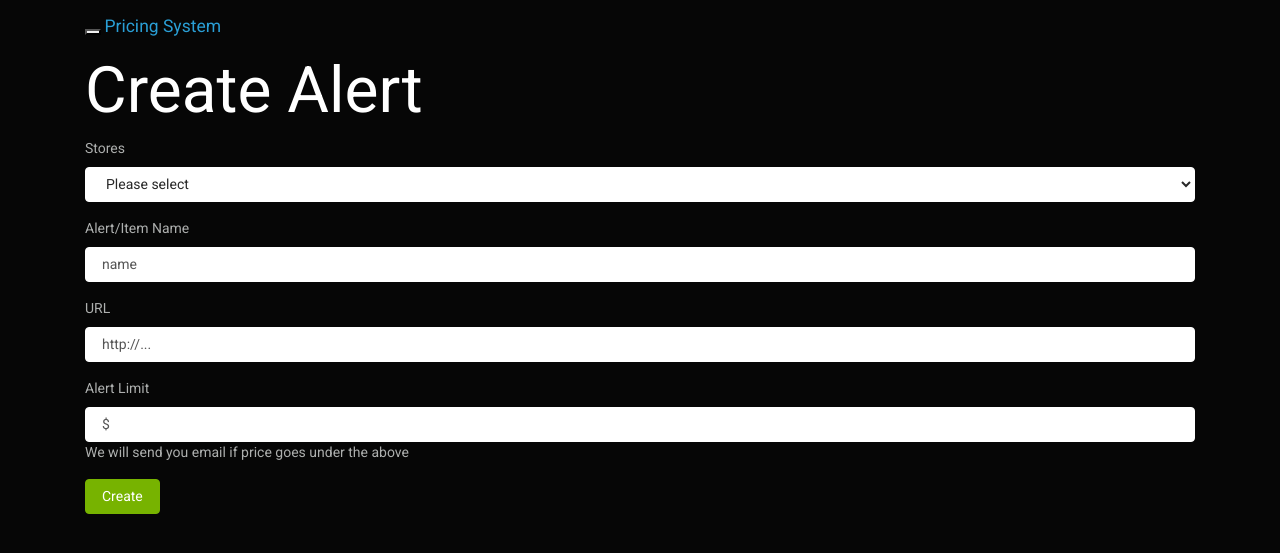
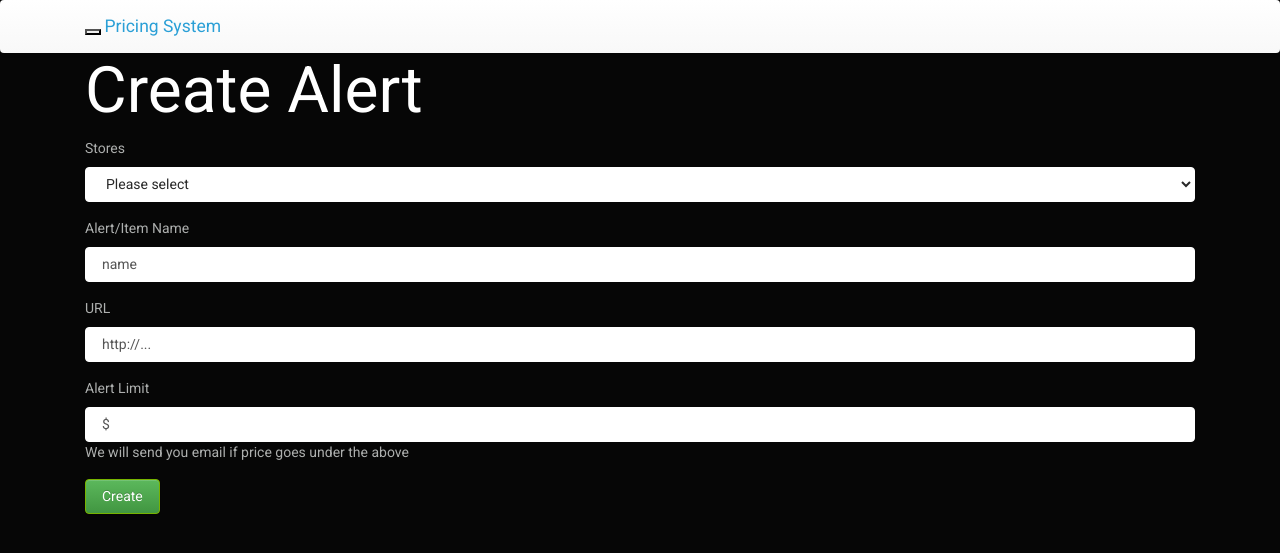
Before and after one commit to pcheng11/pricing-alert, a Flask app: page /alerts/new in a window 1280 px wide. Shown: the top 553 px of the page. Run offline with Flask 2, Linux system fonts and the light colour scheme; the visitor is signed in with stand-in values (Sample User, id 1); data that the repository does not hold is empty; some libraries are stand-ins or nearby versions.

Commit message:
-mchange theme

```diff
--- a/src/templates/html_dependencies.html
+++ b/src/templates/html_dependencies.html
@@ -1,5 +1,5 @@
 {#<link rel="stylesheet" href="https://maxcdn.bootstrapcdn.com/bootstrap/3.3.7/css/bootstrap.min.css" integrity="sha384-BVYiiSIFeK1dGmJRAkycuHAHRg32OmUcww7on3RYdg4Va+PmSTsz/K68vbdEjh4u" crossorigin="anonymous">#}
-{#<link rel="stylesheet" href="https://maxcdn.bootstrapcdn.com/bootstrap/3.3.7/css/bootstrap-theme.min.css" integrity="sha384-rHyoN1iRsVXV4nD0JutlnGaslCJuC7uwjduW9SVrLvRYooPp2bWYgmgJQIXwl/Sp" crossorigin="anonymous">#}
+<link rel="stylesheet" href="https://maxcdn.bootstrapcdn.com/bootstrap/3.3.7/css/bootstrap-theme.min.css" integrity="sha384-rHyoN1iRsVXV4nD0JutlnGaslCJuC7uwjduW9SVrLvRYooPp2bWYgmgJQIXwl/Sp" crossorigin="anonymous">
 <link href="https://stackpath.bootstrapcdn.com/bootswatch/4.2.1/cyborg/bootstrap.min.css" rel="stylesheet" integrity="sha384-e4EhcNyUDF/kj6ZoPkLnURgmd8KW1B4z9GHYKb7eTG3w3uN8di6EBsN2wrEYr8Gc" crossorigin="anonymous">
 <link rel="stylesheet" href="{{ url_for('static', filename='css/style.css') }}">
 <script src="https://code.jquery.com/jquery-3.3.1.min.js" integrity="sha256-FgpCb/KJQlLNfOu91ta32o/NMZxltwRo8QtmkMRdAu8=" crossorigin="anonymous"></script>
```
